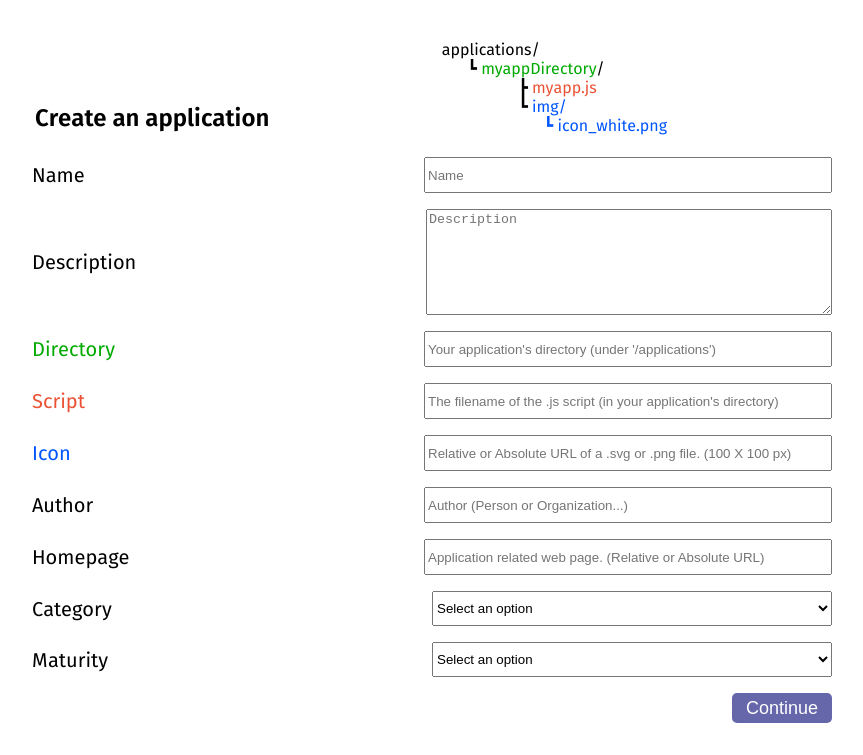
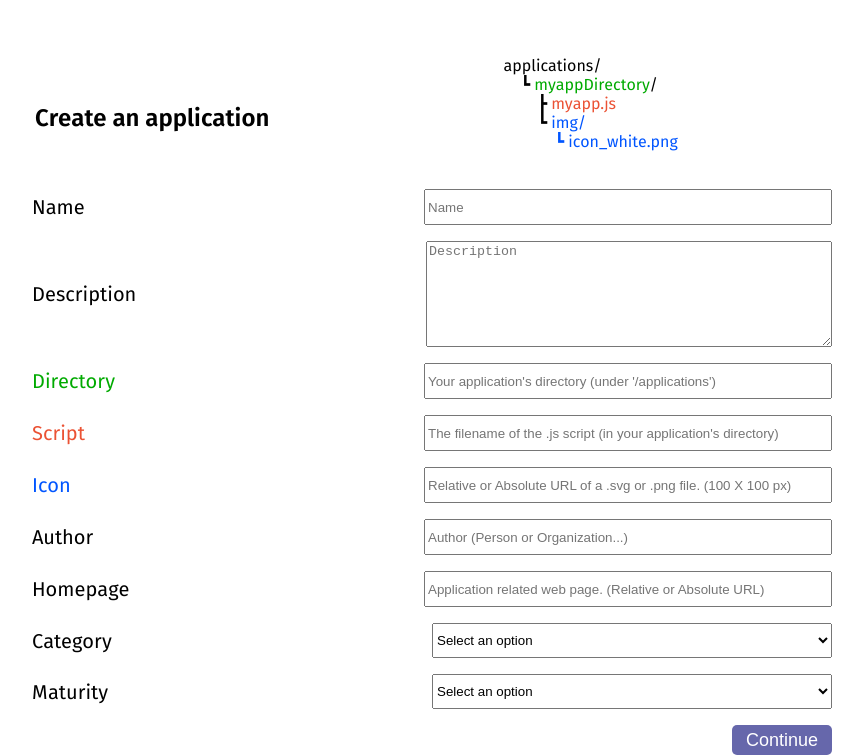
Before and after one commit to AleziaKurdis/template_Applications_Repository, a plain HTML site: page web/metadata_generator.html in a window 1280 px wide. Shown: the part 151-906 px from the top of the page, without its empty margins (208-1071 px from the left). Before the commit the page ends 874 px from the top, so only its background shows below. Drawn offline with Linux system fonts and the light colour scheme.

Commit message:
Adjustments
Adjustments

```diff
--- a/web/css/metadata_generator.css
+++ b/web/css/metadata_generator.css
@@ -122,6 +122,11 @@ body .hidden {
   display: none !important;
 }
 
+pre.tree {
+    font-family: FiraSans-Regular;
+    font-size: 16px;
+}
+
 @media (max-width: 900px) {
   body .center-align {
     width: 90%;
--- a/web/metadata_generator.html
+++ b/web/metadata_generator.html
@@ -38,11 +38,13 @@
                         <h2>Create an application</h2>
                     </td>
                     <td style="vertical-align: top;">
-                        applications/<br>
-                        &nbsp;&nbsp;&nbsp;&nbsp;&nbsp;&nbsp;┗ <font color = "#00AA00" >myappDirectory</font>/<br>
-                        &nbsp;&nbsp;&nbsp;&nbsp;&nbsp;&nbsp;&nbsp;&nbsp;&nbsp;&nbsp;&nbsp;&nbsp;&nbsp;&nbsp;&nbsp;&nbsp;&nbsp;&nbsp;┣ <font color = "#eb5234" >myapp.js</font><br>
-                        &nbsp;&nbsp;&nbsp;&nbsp;&nbsp;&nbsp;&nbsp;&nbsp;&nbsp;&nbsp;&nbsp;&nbsp;&nbsp;&nbsp;&nbsp;&nbsp;&nbsp;&nbsp;┗ <font color = "#0055ff" >img/<br>
-                        &nbsp;&nbsp;&nbsp;&nbsp;&nbsp;&nbsp;&nbsp;&nbsp;&nbsp;&nbsp;&nbsp;&nbsp;&nbsp;&nbsp;&nbsp;&nbsp;&nbsp;&nbsp;&nbsp;&nbsp;&nbsp;&nbsp;&nbsp;&nbsp;┗ icon_white.png</font><br><br>
+                        <pre class="tree">
+                        applications/
+                            ┗ <font color = "#00AA00" >myappDirectory</font>/
+                                ┣ <font color = "#eb5234" >myapp.js</font>
+                                ┗ <font color = "#0055ff" >img/
+                                    ┗ icon_white.png</font>
+                        </pre>
                     </td>
                 </tr>
             </table>
```
